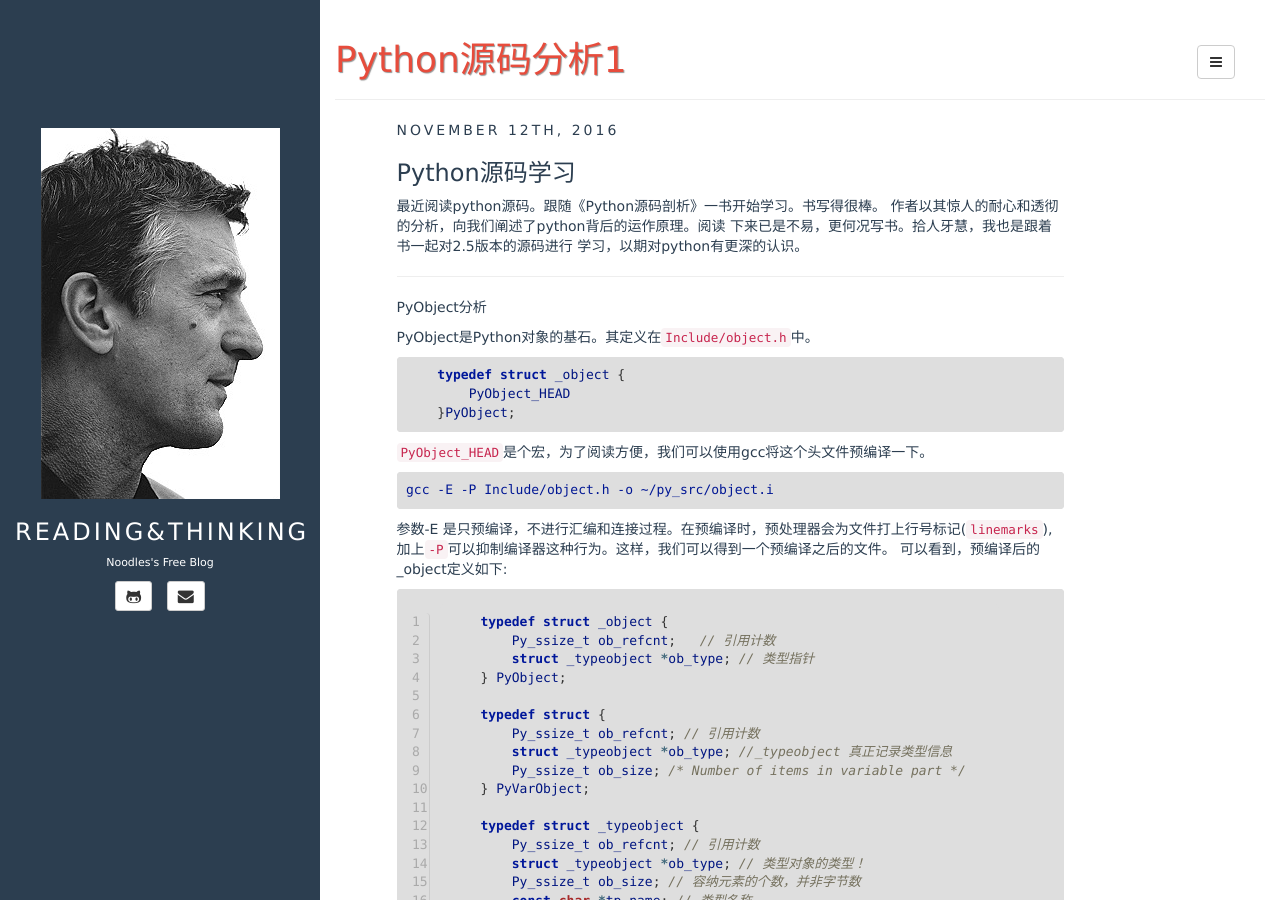
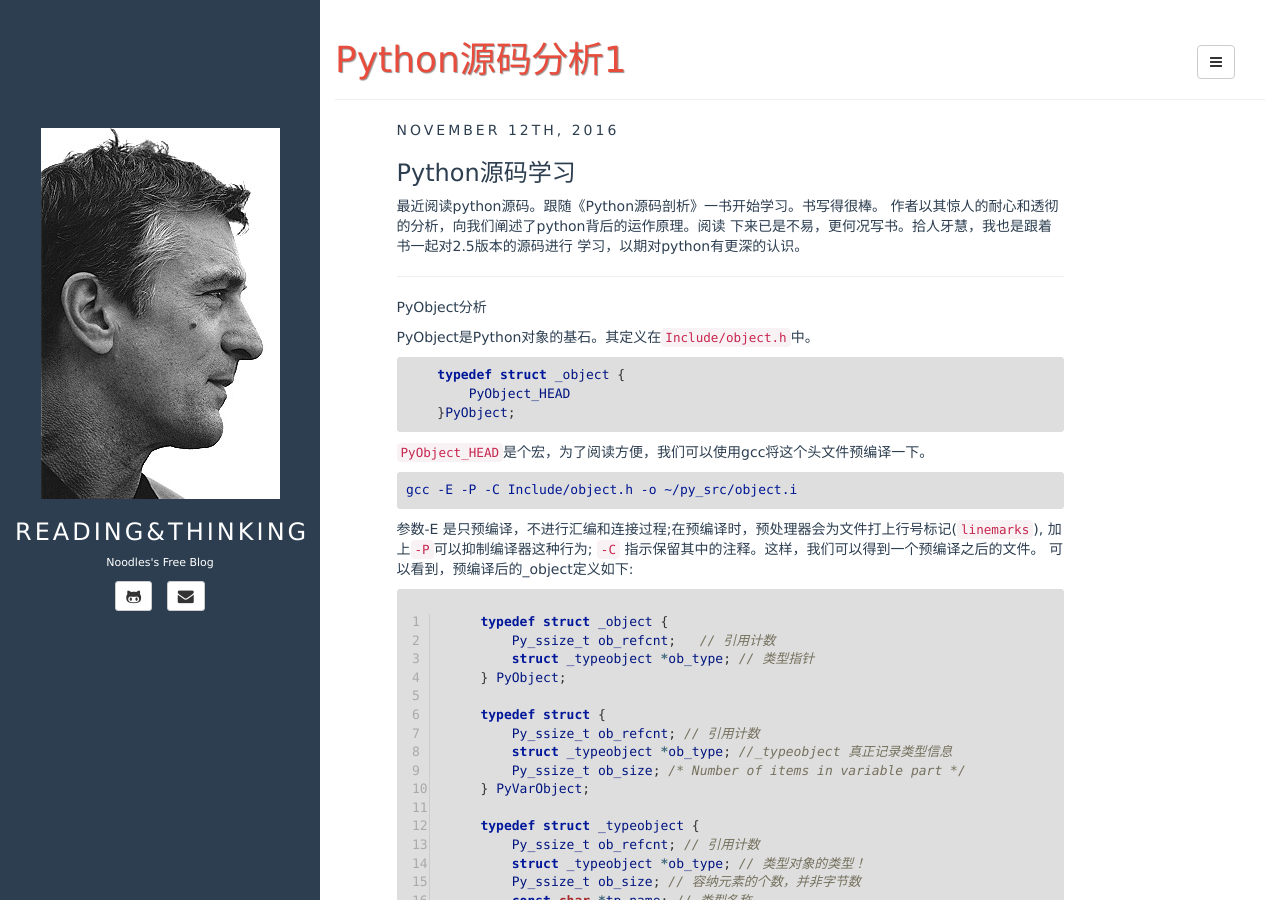
Before and after one commit to NoodlesMoMo/noodlesmomo.github.io, a Jekyll site: the page built from _posts/2016-11-12-python-source-reading-p1.md, in a window 1280 px wide and 900 px high. Built offline with Jekyll 4.4.1, drawn with Linux system fonts in a browser that asks for light colours; comment, search, counter and statistics services are not loaded; some of the changed text lies outside the part shown.

Commit message:
add gas-asm-p1

```diff
--- a/_posts/2016-11-12-python-source-reading-p1.md
+++ b/_posts/2016-11-12-python-source-reading-p1.md
@@ -34,10 +34,10 @@ tags:
 
  `PyObject_HEAD`是个宏，为了阅读方便，我们可以使用gcc将这个头文件预编译一下。
 
-    gcc -E -P Include/object.h -o ~/py_src/object.i
+    gcc -E -P -C Include/object.h -o ~/py_src/object.i
 
- 参数-E 是只预编译，不进行汇编和连接过程。在预编译时，预处理器会为文件打上行号标记(`linemarks`),
- 加上`-P`可以抑制编译器这种行为。这样，我们可以得到一个预编译之后的文件。
+ 参数-E 是只预编译，不进行汇编和连接过程;在预编译时，预处理器会为文件打上行号标记(`linemarks`),
+ 加上`-P`可以抑制编译器这种行为; `-C` 指示保留其中的注释。这样，我们可以得到一个预编译之后的文件。
  可以看到，预编译后的_object定义如下:
 
 {% highlight c linenos %}
@@ -133,7 +133,7 @@ tags:
 要提醒的是，在object.h中定义了其它类似`Py_DEBUG`的宏，这类宏从命名也可以看出，这是为了编译调试版
 条件编译的，我们如果想要将条件编译的宏展开，可使用`-D`选项:
 
-    gcc -E -P -D Py_DEBUG Include/object.h -o ~/py_src/object_debug.i
+    gcc -E -P -C -D Py_DEBUG Include/object.h -o ~/py_src/object_debug.i
 
 这样预处理之后的文件中就会展开有关`Py_DEBUG`选项的宏定义。
 
@@ -148,10 +148,14 @@ python内部预先定义好的，称之为`内建对象`。对于类型这种特
   PyTypeObject结构有着足够的信息来描述一个对象的类型，Python用这个结构来实现面向对象中的`类`的概念。
   这个结构成员代表的含义主要分为以下几种情况,先来简要说明一下，随着后续的阅读和学习，我们再来反复研究
   这个重要的数据结构。
+
   - tp_name: 类型名称
+
   - tp_basicsize, tp_itemsize: 类型对象所占内存大小信息
+
   - 函数族: 这个结构体有许多的函数指针成员，它们代表了一系列该类型可以进行的操作，这是面向对象理论中的
   成员函数概念。(包括C++中的构造/析构/操作符等等)
+
   - 其它: 包括python中特有的文档字符串，MRO多重继承时继承顺序的解决方式，等等。
 
   值得注意的是: 在这个结构体中，同样存在着一个自身类型的_ob_type指针成员。这个成员就是Python中类也是对象
@@ -232,13 +233,19 @@ PyTypeObject PyType_Type = {
  我使用的操作系统是ubuntu，gcc版本是4.8。在我的环境下很快编译出了Python可执行程序。
 
  我们可以查程序帮我们展开的`PyType_Type`结构定义:
+
  **typeobject.i**
 
 {% highlight c linenos %}
 PyTypeObject PyType_Type = {
- 1, &PyType_Type,
+ 1,
+ &PyType_Type,
  0,
  "type",
  // ...
 };
 {% endhighlight %}
+
+对照`PyTypeObject`结构体定义，这个所谓的特殊类型也没啥特殊的，仅仅是它的ob_type成员指向自身而已。
+
+  **可以看到，PyTypeObject这个结构实现了Python世界中的类型描述大一统**
```
Also changed, not shown: other parts of _posts/2016-11-12-python-source-reading-p1.md (+1 -4 lines), _posts/2016-07-12-tornado-ioloop-analysis.md (+1 -1 lines).
